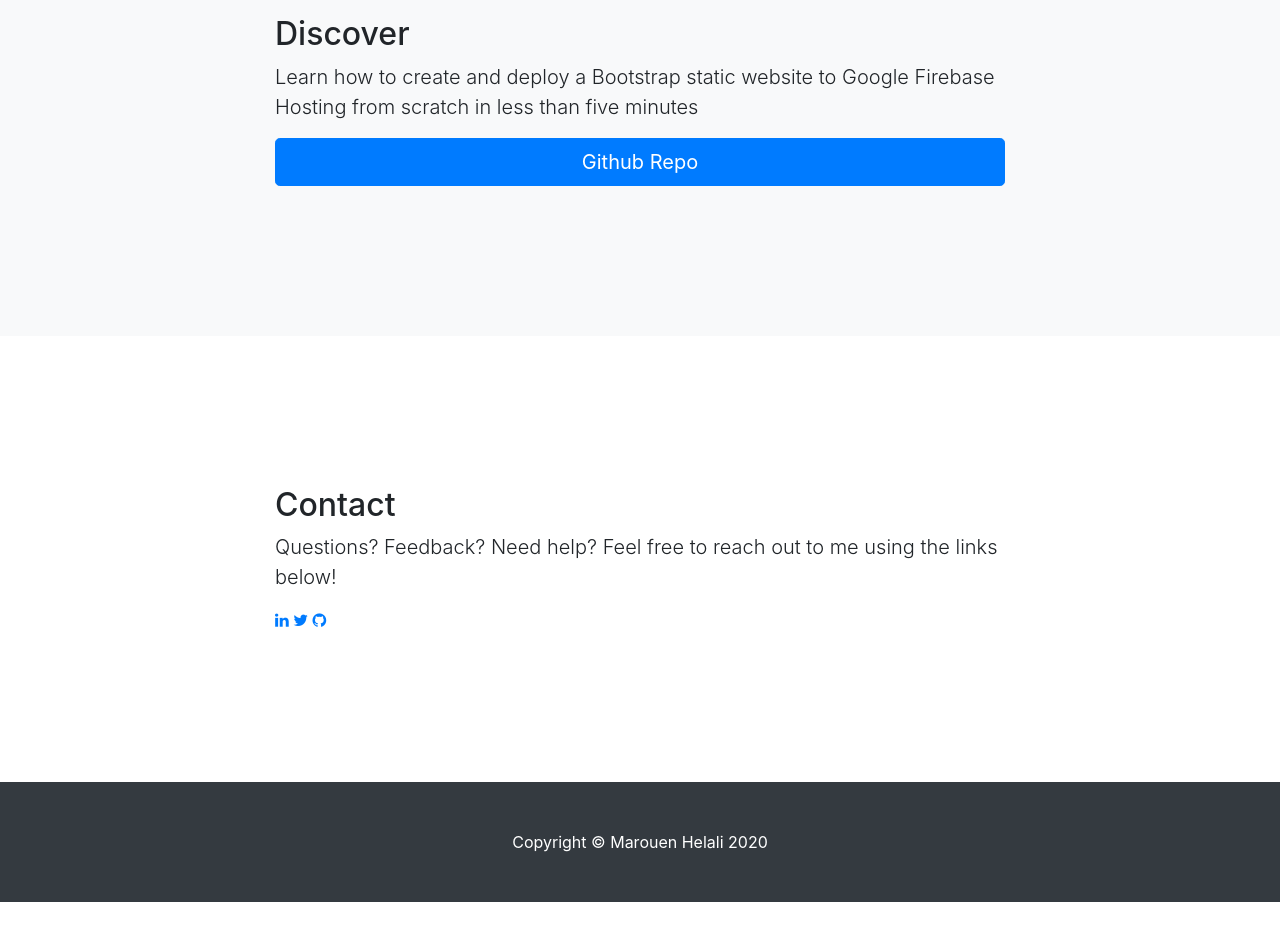
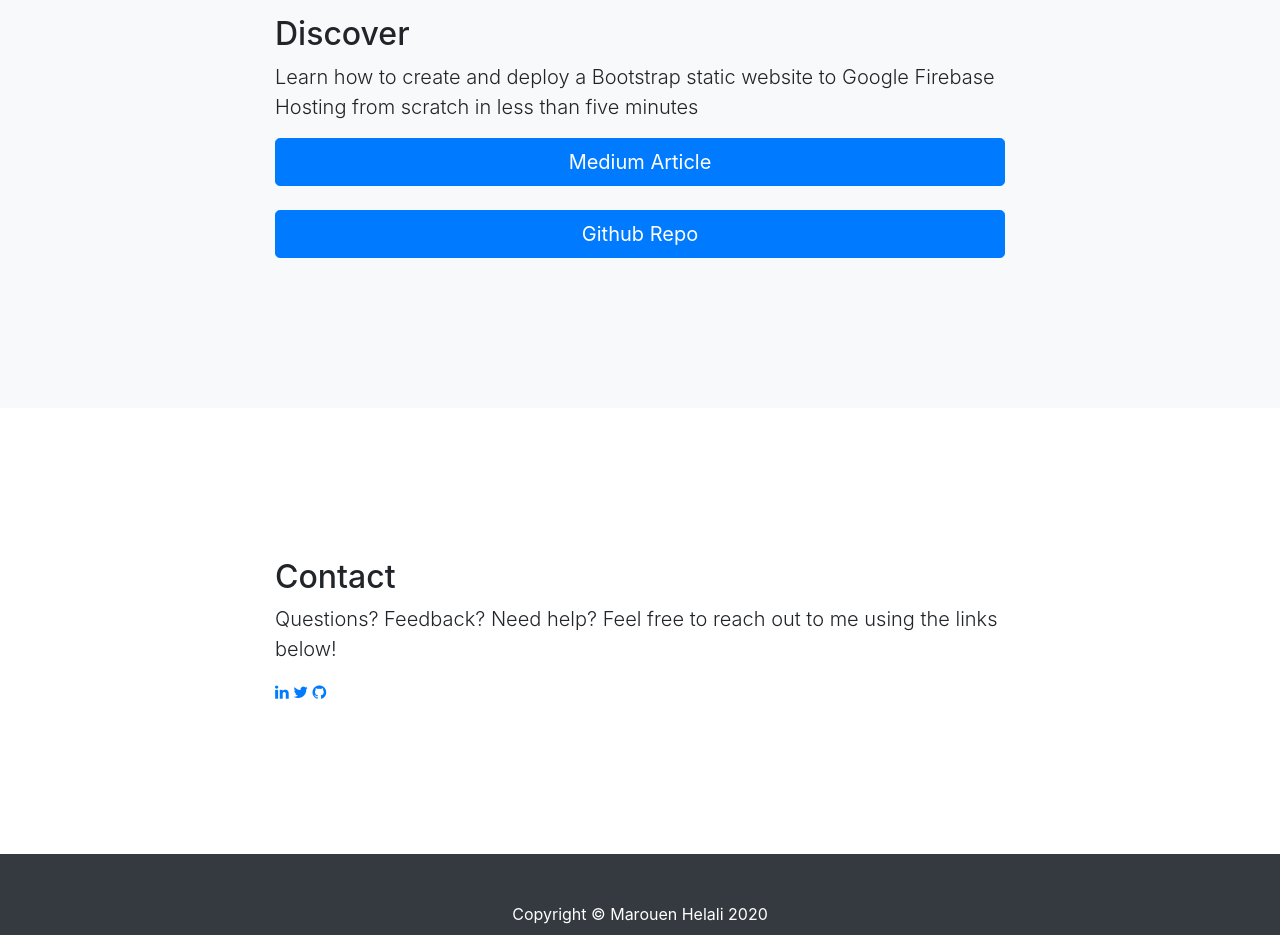
Before and after one commit to Marwan01/bootstrap-firebase, a website: page public/index.html in a window 1280 px wide. Shown: the part 1200-2135 px from the top of the page. Before the commit the page ends 2102 px from the top, so only its background shows below. Drawn offline with Linux system fonts and the light colour scheme; some packages are replaced by stand-ins of ours.

Commit message:
final commit :last_quarter_moon:

```diff
--- a/public/index.html
+++ b/public/index.html
@@ -72,7 +72,8 @@
         <div class="col-lg-8 mx-auto">
           <h2>Discover</h2>
           <p class="lead">Learn how to create and deploy a Bootstrap static website to Google Firebase Hosting from scratch in less than five minutes</p>
-          <!-- <button type="button" class="btn btn-primary btn-lg btn-block">Medium Article</button> -->
+          <a href ="https://medium.com/better-programming/deploying-a-static-bootstrap-website-to-google-firebase-a2eb043ff015"><button type="button" class="btn btn-primary btn-lg btn-block">Medium Article</button></a>
+          <br>
           <a href="https://github.com/Marwan01/bootstrap-firebase"><button type="button" class="btn btn-primary btn-lg btn-block">Github Repo</button></a>
         </div>
       </div>
```
Also changed, not shown: README.md.
